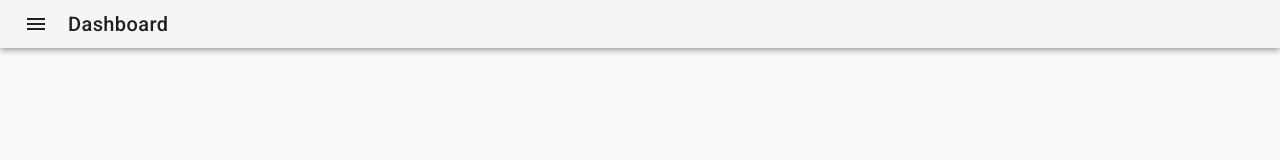
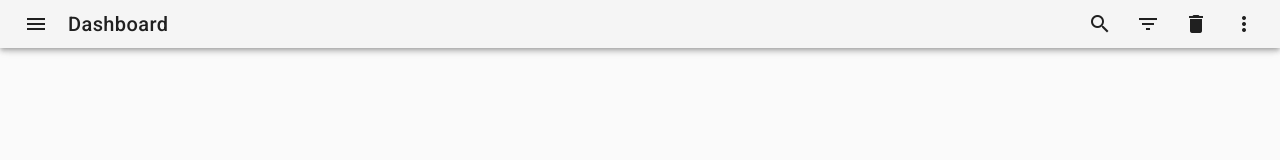
Before and after one commit to iceniveth/firecruiter, a Vue app: page /dashboard in a window 1280 px wide. Shown: the top 160 px of the page. Built offline with nearby package versions, Linux system fonts and the light colour scheme.

Commit message:
Add helper buttons

```diff
--- a/src/components/AppNavigationBar.vue
+++ b/src/components/AppNavigationBar.vue
@@ -2,6 +2,39 @@
   <v-toolbar dense>
     <v-toolbar-side-icon @click="$store.commit('setDrawer', true)"></v-toolbar-side-icon>
     <v-toolbar-title class="ml-2">{{ title }}</v-toolbar-title>
+    <v-spacer></v-spacer>
+
+    <v-tooltip bottom>
+      <v-btn icon
+             slot="activator">
+        <v-icon>search</v-icon>
+      </v-btn>
+      <span>Search</span>
+    </v-tooltip>
+
+    <v-tooltip bottom>
+      <v-btn icon
+             slot="activator">
+        <v-icon>filter_list</v-icon>
+      </v-btn>
+      <span>Filter</span>
+    </v-tooltip>
+
+    <v-tooltip bottom>
+      <v-btn icon
+             slot="activator">
+        <v-icon>delete</v-icon>
+      </v-btn>
+      <span>Delete</span>
+    </v-tooltip>
+
+    <v-tooltip bottom>
+      <v-btn icon
+             slot="activator">
+        <v-icon>more_vert</v-icon>
+      </v-btn>
+      <span>More</span>
+    </v-tooltip>
   </v-toolbar>
 </template>
 
```
